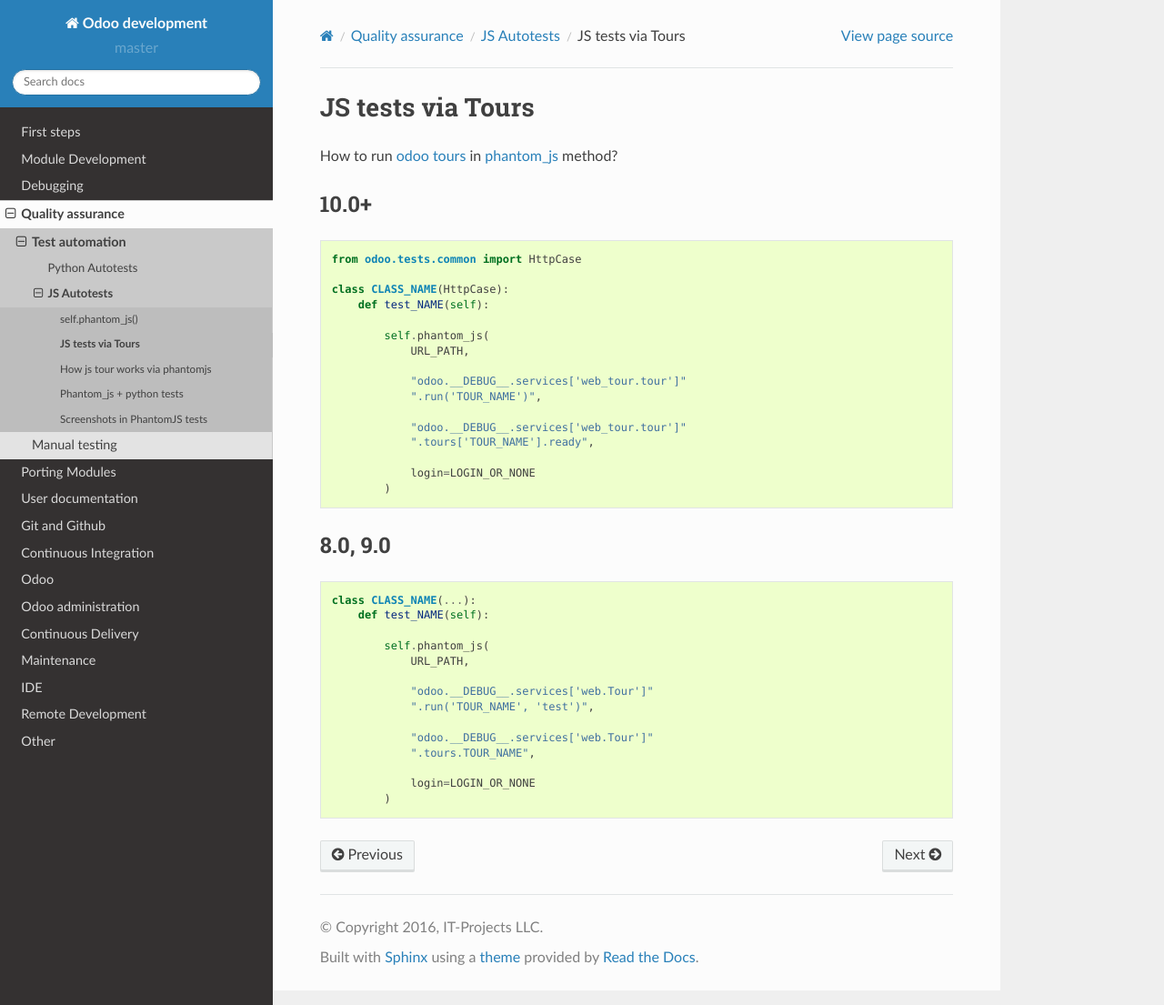
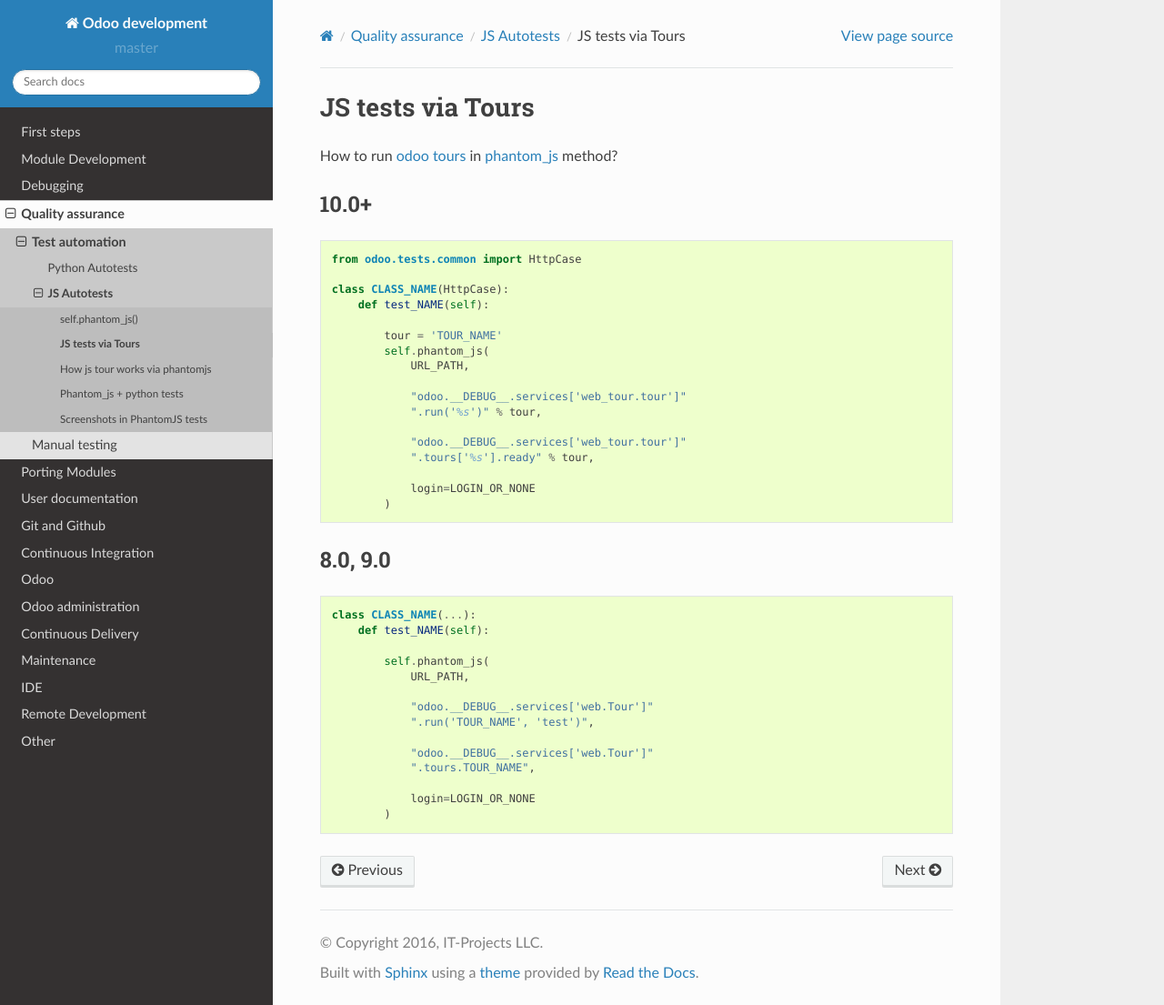
Before and after one commit to itpp-labs/odoo-development, a Sphinx documentation site: the page built from docs/qa/js/tests-via-tours.rst, in a window 1280 px wide and 1105 px high. Shown: the whole window at 91% size. Built offline with Sphinx 7.4.7 and the Read the Docs theme 2.0.0, drawn with Linux system fonts in a browser that asks for light colours.

Commit message:
specify tour name in a single place

```diff
--- a/docs/qa/js/tests-via-tours.rst
+++ b/docs/qa/js/tests-via-tours.rst
@@ -14,14 +14,15 @@ How to run :doc:`odoo tours<../../description/js_tour>` in :doc:`phantom_js <pha
     class CLASS_NAME(HttpCase):
         def test_NAME(self):
 
+            tour = 'TOUR_NAME'
             self.phantom_js(
                 URL_PATH,
 
                 "odoo.__DEBUG__.services['web_tour.tour']"
-                ".run('TOUR_NAME')",
+                ".run('%s')" % tour,
 
                 "odoo.__DEBUG__.services['web_tour.tour']"
-                ".tours['TOUR_NAME'].ready",
+                ".tours['%s'].ready" % tour,
 
                 login=LOGIN_OR_NONE
             )
```
